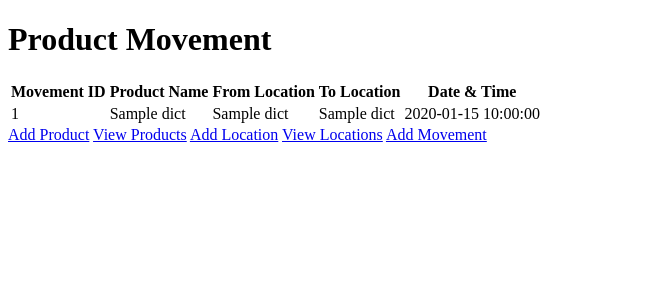
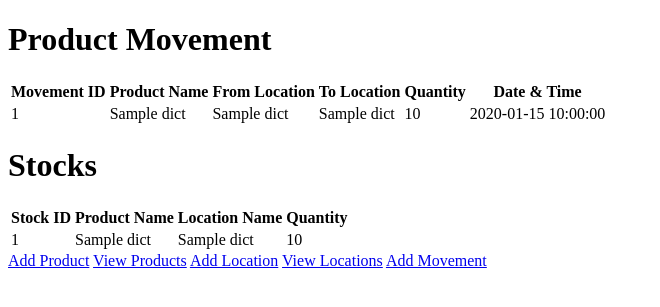
Before and after one commit to Kanishkar16Vijay/Inventory, a Flask app: template templates/product_movement.html in a window 1280 px wide. Shown: the top 307 px of the page, without its empty margins (0-660 px from the left). Run offline with Flask 3, Linux system fonts and the light colour scheme; the template is opened without the code that fills it: most values are stand-ins (such as "Sample title", 1, 10 or a date in 2020).

Commit message:
Created Stock Table for the Product

```diff
--- a/app.py
+++ b/app.py
@@ -29,7 +29,6 @@ def add_products() :
         connection.commit()
         cur.close()
         connection.close()
-        return render_template('add_product.html')
     return render_template('add_product.html')
 
 @app.route('/viewproduct')
@@ -72,7 +71,6 @@ def add_location() :
         connection.commit()
         cur.close()
         connection.close()
-        return render_template('add_location.html')
     return render_template('add_location.html')
 
 @app.route('/viewlocation')
@@ -101,16 +99,65 @@ def add_movement() :
         from_l=request.form.get('froml')
         if from_l=="" : from_l=None
         to_l=request.form.get('tol')
+        if to_l=="" : to_l=None
         now_ist = datetime.now(ZoneInfo("Asia/Kolkata"))
         dt=now_ist.strftime("%Y-%m-%d %H:%M:%S")
-        connection=get_db_connection()
-        cur=connection.cursor()
-        cur.execute("INSERT INTO Movement(movement_id,product_id,from_location,to_location,Date_Time) VALUES(%s,%s,%s,%s,%s)",(m_id,p_id,from_l,to_l,dt))
-        connection.commit()
-        cur.close()
-        connection.close()
-        return render_template('add_movement.html',locations=location,products=product)
-    return render_template('add_movement.html',locations=location,products=product)
+        quantity=request.form.get('quantity')
+        if  from_l or to_l : #if any one date is given or not
+            connection=get_db_connection()
+            cur=connection.cursor()
+            #------------------------------------
+            if from_l is None and to_l :
+                cur.execute("SELECT EXISTS(SELECT 1 FROM Stock WHERE product_id=%s AND location_id=%s)AS product_exist",(p_id,to_l))
+                val=cur.fetchall()
+                if val[0][0] :
+                    cur.execute("SELECT quantity FROM Stock WHERE product_id=%s AND location_id=%s",(p_id,to_l))
+                    q=cur.fetchall()
+                    cur.execute("UPDATE Stock SET quantity=%s WHERE product_id=%s AND location_id=%s",(q[0][0]+int(quantity),p_id,to_l))
+                    connection.commit()
+                else :
+                    cur.execute("INSERT INTO Stock(product_id,location_id,quantity) VALUES(%s,%s,%s)",(p_id,to_l,quantity))
+                    connection.commit()
+            elif from_l and to_l is None :
+                cur.execute("SELECT EXISTS(SELECT 1 FROM Stock WHERE product_id=%s AND location_id=%s)AS product_exist",(p_id,from_l))
+                val=cur.fetchall()
+                if val[0][0] :
+                    cur.execute("SELECT quantity FROM Stock WHERE product_id=%s AND location_id=%s",(p_id,from_l))
+                    q=cur.fetchall()
+                    cur.execute("UPDATE Stock SET quantity=%s WHERE product_id=%s AND location_id=%s",(q[0][0]-int(quantity),p_id,from_l))
+                    connection.commit()
+                else :
+                    return render_template('add_movement.html',locations=location,products=product,act="Give the vaild location in From Locaton")
+            else :# from_l and to_l
+                #from check
+                cur.execute("SELECT EXISTS(SELECT 1 FROM Stock WHERE product_id=%s AND location_id=%s)AS product_exist",(p_id,from_l))
+                val=cur.fetchall()
+                if val[0][0] :
+                    cur.execute("SELECT quantity FROM Stock WHERE product_id=%s AND location_id=%s",(p_id,from_l))
+                    q=cur.fetchall()
+                    cur.execute("UPDATE Stock SET quantity=%s WHERE product_id=%s AND location_id=%s",(q[0][0]-int(quantity),p_id,from_l))
+                    connection.commit()
+                else :
+                    return render_template('add_movement.html',locations=location,products=product,act="Give the vaild location in From Locaton")
+                #to check
+                cur.execute("SELECT EXISTS(SELECT 1 FROM Stock WHERE product_id=%s AND location_id=%s)AS product_exist",(p_id,to_l))
+                val=cur.fetchall()
+                if val[0][0] :
+                    cur.execute("SELECT quantity FROM Stock WHERE product_id=%s AND location_id=%s",(p_id,to_l))
+                    q=cur.fetchall()
+                    cur.execute("UPDATE Stock SET quantity=%s WHERE product_id=%s AND location_id=%s",(q[0][0]+int(quantity),p_id,to_l))
+                    connection.commit()
+                else :
+                    cur.execute("INSERT INTO Stock(product_id,location_id,quantity) VALUES(%s,%s,%s)",(p_id,to_l,quantity))
+                    connection.commit()
+            #------------------------------------
+            cur.execute("INSERT INTO Movement(movement_id,product_id,from_location,to_location,quantity,Date_Time) VALUES(%s,%s,%s,%s,%s,%s)",(m_id,p_id,from_l,to_l,quantity,dt))
+            connection.commit()
+            cur.close()
+            connection.close()
+        else :
+            return render_template('add_movement.html',locations=location,products=product,act="Movement is not added, Please enter ony one location")
+    return render_template('add_movement.html',locations=location,products=product,act="Add the Movement")
 
 @app.route('/productmovement')
 def product_movement() :
@@ -122,6 +169,7 @@ def product_movement() :
         p.name AS product_name,
         COALESCE(fl.name,'N/A') AS from_location_name,
         COALESCE(tl.name,'N/A') AS to_location_name,
+        m.quantity,
         m.Date_Time
         FROM Movement m
         JOIN Product p ON m.product_id = p.product_id
@@ -129,9 +177,20 @@ def product_movement() :
         LEFT JOIN Location tl ON m.to_location = tl.location_id;
     ''')
     movement=cur.fetchall()
+    cur.execute('''
+        SELECT
+        s.stock_id,
+        p.name as product_name,
+        l.name as location_name,
+        s.quantity
+        from Stock s
+        JOIN Product p ON s.product_id = p.product_id
+        JOIN Location l ON s.location_id = l.location_id ;
+    ''')
+    stock=cur.fetchall()
     cur.close()
     connection.close()
-    return render_template('product_movement.html',movements=movement)
+    return render_template('product_movement.html',movements=movement,stocks=stock)
 
 if __name__=='__main__' :
     app.run(debug=True)
--- a/templates/add_movement.html
+++ b/templates/add_movement.html
@@ -5,6 +5,7 @@
 </head>
 <body>
     <h1>Add Product Movement</h1>
+    <h4>{{act}}</h4>
     <form action="/addmovement" method="post">
         <label>Product ID</label>
         <select name="pid" reqiured>
@@ -23,12 +24,15 @@
         </select>
         <br>
         <label>Location To</label>
-        <select name="tol" required>
+        <select name="tol">
             <option value="">Select the Location</option>
             {% for key in locations %}
             <option value="{{key['location_id']}}">{{key['name']}}</option>
             {% endfor %}
         </select>
+        <br>
+        <label>Quantity</label>
+        <input type="number" name="quantity" required>
         <br>
         <button type="submit">ADD</button>
     </form>
--- a/templates/product_movement.html
+++ b/templates/product_movement.html
@@ -11,6 +11,7 @@
             <th>Product Name</th>
             <th>From Location</th>
             <th>To Location</th>
+            <th>Quantity</th>
             <th>Date & Time</th>
         </tr>
         {% for dict in movements %}
@@ -19,7 +20,25 @@
             <td>{{dict['product_name']}}</td>
             <td>{{dict['from_location_name']}}</td>
             <td>{{dict['to_location_name']}}</td>
+            <td>{{dict['quantity']}}</td>
             <td>{{dict['Date_Time']}}</td>
+        </tr>
+        {% endfor %}
+    </table>
+    <h1>Stocks</h1>
+    <table>
+        <tr>
+            <th>Stock ID</th>
+            <th>Product Name</th>
+            <th>Location Name</th>
+            <th>Quantity</th>
+        </tr>
+        {% for dict in stocks %}
+        <tr>
+            <td>{{dict['stock_id']}}</td>
+            <td>{{dict['product_name']}}</td>
+            <td>{{dict['location_name']}}</td>
+            <td>{{dict['quantity']}}</td>
         </tr>
         {% endfor %}
     </table>
```
